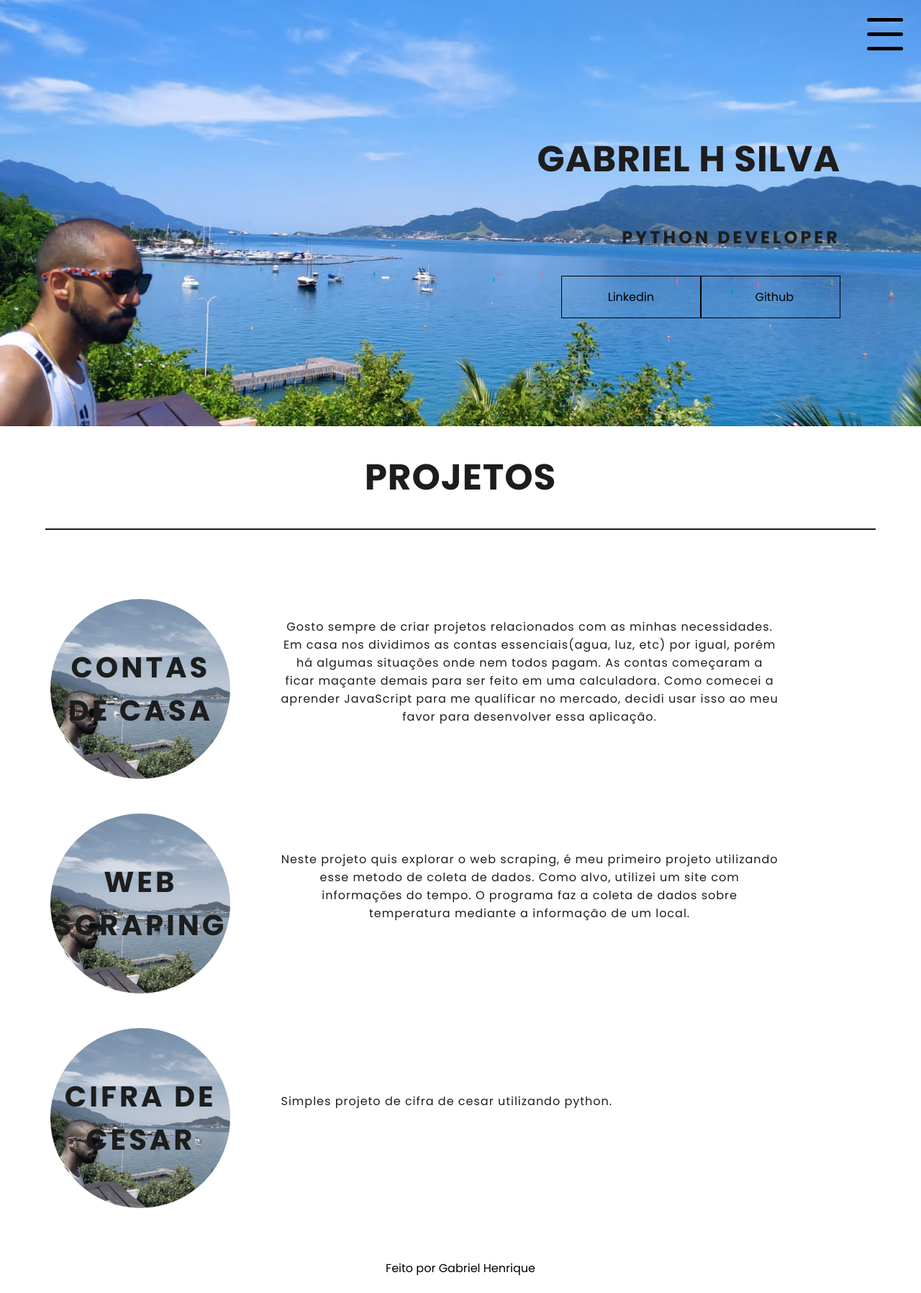
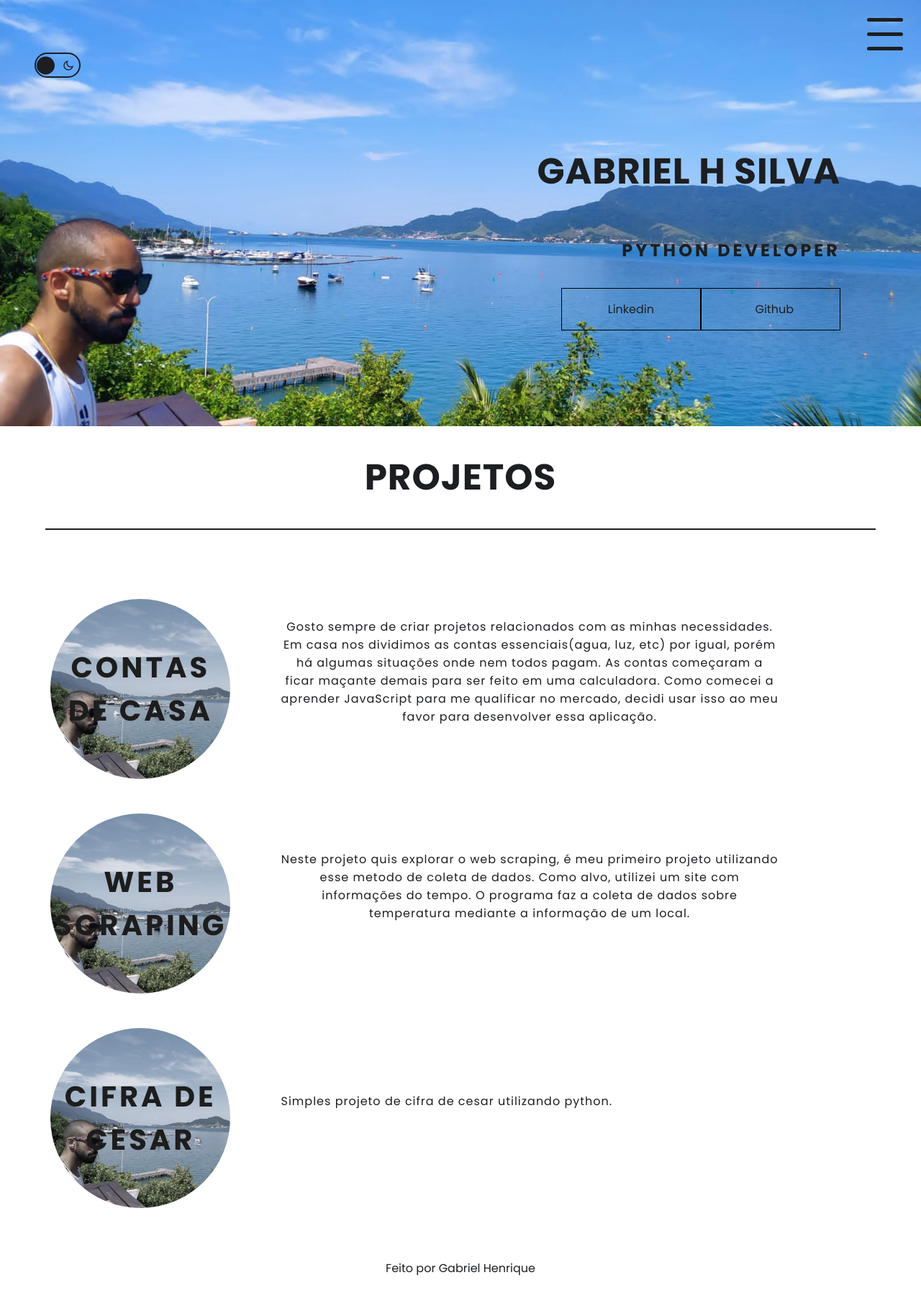
Before and after one commit to cjdotcom/Projects, a Flask app: page / in a window 1280 px wide. Shown: the whole page at 72% size. Run offline with Flask 2, Linux system fonts and the light colour scheme.

Commit message:
Adicionando darkmode no portfólio

```diff
--- a/portfolioGabriel/static/styles/style.css
+++ b/portfolioGabriel/static/styles/style.css
@@ -1,10 +1,27 @@
 @import url('https://fonts.googleapis.com/css2?family=Poppins:wght@300;400;500;700&display=swap');
+
+
+:root {
+    --body-bg: white;
+    --text: #1c1e21;
+    --image-bg: url('images/perfil.jpg')
+}
+
+.dark-mode:root {
+    --body-bg: #1c1e21;
+    --text: white;
+    --image-bg: url('images/perfilDark.jpg')
+}
 
 body {
     margin: 0;
     padding: 0;
     font-family: 'Poppins', sans-serif;
-    color: rgb(29,29,29);
+
+    background-color: var(--body-bg);
+    overflow-x: hidden;
+    color: var(--text);
+    transition: 400ms ease-in-out 0s;
 }
 
 /* SCROLLBAR */
@@ -12,12 +29,12 @@ body::-webkit-scrollbar {
     width: 12px;
 }
 body::-webkit-scrollbar-track{
-    background-color: white;
+    background-color: var(--text);
 }
 body::-webkit-scrollbar-thumb {
-    background-color: rgb(45,45,45);
+    background-color: var(--body-bg);
     border-radius: 20px;
-    border: 1px solid white;
+    border: 1px solid var(--text);
 }
 
 /* HEADER */
@@ -25,7 +42,7 @@ body::-webkit-scrollbar-thumb {
     height: 74vh;
     min-width: 320px;
     width: 100%;
-    background-image: url('images/perfil.jpg');
+    background-image: var(--image-bg);
     background-repeat: no-repeat;
     background-position: right;
     background-size: 100%;
@@ -60,7 +77,7 @@ p {
 
 .social-media a {
     text-decoration: none;
-    color: black;
+    color: var(--text);
     padding: 1rem 4rem;
     border: 1px solid black;
     min-width: 4rem;
@@ -73,6 +90,57 @@ p {
 .social-media a:hover {
     background-color: white;
     opacity: 90%;
+}
+
+/* TOGGLE DARKMODE */
+
+#checkbox1 {
+    display: none;
+    visibility: hidden;
+
+}
+.toggler {
+    display: block;
+    width: 60px;
+    height: 31px;
+    border: 2px solid var(--text);
+    border-radius: 30px;
+    right: 100%;
+    bottom: 10%;
+    position: relative;
+    cursor: pointer;
+    transition: 400ms ease-in-out 0s;
+}
+.ball,
+.sun,
+.moon {
+    position: absolute;
+    top: 50%;
+    transform: translateY(-50%);
+}
+.ball {
+    display: inline-block;
+    width: 25px;
+    height: 25px;
+    background-color: var(--text);
+    border-radius: 50%;
+    left: 1px;
+    transition: transform
+    .5s ease-in-out;
+    transition: 400ms ease-in-out 0s;
+}
+
+.sun {
+    left: 7px;
+    color: #1c1e21;
+}
+.moon {
+    right: 7px;
+    color: var(--text);
+}
+#checkbox1:checked + .ball {
+    transform:
+    translate(29px, -50%);
 }
 
 /* MENU SANDWISH*/
@@ -99,7 +167,7 @@ p {
 .checkbox .trace {
     width: 50px;
     height: 5px;
-    background-color: black;
+    background-color: var(--text);
     position: absolute;
     border-radius: 4px;
     transition: 0.5s ease-in-out;
@@ -130,11 +198,11 @@ p {
     position: absolute;
     top: 28px;
     right: 30px;
-    background-color: white;
+    background-color: var(--body-bg);
     height: 4px;
     width: 10px;
     border-radius: 70%;
-    box-shadow: 0px 0px 0px 0px white;
+    box-shadow: 0px 0px 0px 0px var(--body-bg);
     z-index: -1;
     transition: 400ms ease-in-out 0s;
 }
@@ -153,10 +221,12 @@ p {
     opacity: 0;
     visibility: hidden;
     transition: 500ms ease-in-out 0s;
+    color: var(--text);
 }
 
 .menu-items h1 {
     position: relative;
+    top: 2%;
     left: 10px;
 }
 
@@ -170,7 +240,7 @@ p {
 }
 .contact-position a {
     text-decoration: none;
-    color: rgb(29,29,29);
+
 }
 /* ANIMAÇÃO DO MENU*/
 
@@ -193,11 +263,11 @@ p {
 
 #toggle:checked + .checkbox {
     background-color: transparent;
-    border-radius: 50%;
+    border-radius: 90%;
 }
 
-#toggle:checked ~ .menu{
-    box-shadow: 0px 0px 0px 100vmax white;
+#toggle:checked ~ .menu {
+    box-shadow: 0px 0px 0px 100vmax var(--body-bg);
     z-index: 1;
     opacity: 95%;
 }
@@ -207,16 +277,21 @@ p {
     opacity: 1;
 }
 
+#toggle:checked ~ .ball {
+    visibility: hidden;
+}
+
 /* SUMARIO */
 .sumario {
     text-align: center;
+    color: var(--text);
 }
 
 /* LINHA HORIZONTAL */
 .linha-h {
     min-width: 320px;
     width: 90%;
-    border: 1px solid rgb(29,29,29);
+    border: 1px solid var(--text);
     margin: auto;
 }
 
@@ -249,7 +324,7 @@ p {
     display: flex;
     align-items: center;
     justify-content: center;
-    background-image: url('images/perfil.jpg');
+    background-image: var(--image-bg);
     background-position: left;
     background-size: cover;
     background-repeat: no-repeat;
@@ -267,7 +342,7 @@ p {
     text-align: center;
     display: flex;
     position: relative;
-    color: rgb(29,29,29);
+    color: var(--text);
 }
 
 .card-wrapper {
@@ -317,9 +392,9 @@ p {
 .footer {
     width: 100%;
     height: 70px;
-    background-color: white;
+    background-color: var(--body-bg);
     display: flex;
     align-items: center;
     justify-content: center;
-    color: black;
+    color: var(--text);
 }
--- a/portfolioGabriel/templates/index.html
+++ b/portfolioGabriel/templates/index.html
@@ -7,6 +7,8 @@
     <meta property="og:title" content="Portfólio Gabriel"/>
     <meta property="og:image" content="{{ url_for('static', filename='styles/images/perfil.jpg') }}"/>
     <meta property="og:url" content="https://gabrielhsilva.herokuapp.com/"/>
+    <link href="https://cdn.jsdelivr.net/npm/remixicon@2.5.0/fonts/remixicon.css" rel="stylesheet">
+
     <link rel="stylesheet" href="{{url_for('static', filename='styles/style.css')}}">
     <link rel="shortcut icon" href="{{ url_for('static', filename='favicon.png') }}">
     <title>Portfólio Gabriel</title>
@@ -34,6 +36,13 @@
                 </div>
             </div>
         </div>
+        <label for="checkbox1" class="toggler">
+            <input type="checkbox" id="checkbox1">
+            <span class="ball"></span>
+            <i class="ri-sun-line sun"></i>
+            <i class="ri-moon-line moon"></i>
+
+        </label>
         <h1>Gabriel H Silva</h1>
         <h2>Python Developer</h2>
         <div class="social-media">
@@ -41,6 +50,7 @@
             <a href="https://github.com/cjdotcom" target="_blank">Github</a>
         </div>
     </header>
+
     <h1 class="sumario">Projetos</h1>
     <div class="linha-h"></div>
     <main class="container">
@@ -107,6 +117,12 @@
             }
         }
 
+        const $html = document.querySelector('html')
+        const $checkbox = document.querySelector('#checkbox1')
+
+        $checkbox.addEventListener('change', function() {
+            $html.classList.toggle('dark-mode')
+        })
     </script>
 </body>
 </html>
```
Also changed, not shown: portfolioGabriel/static/styles/images/perfilDark.jpg (added).
